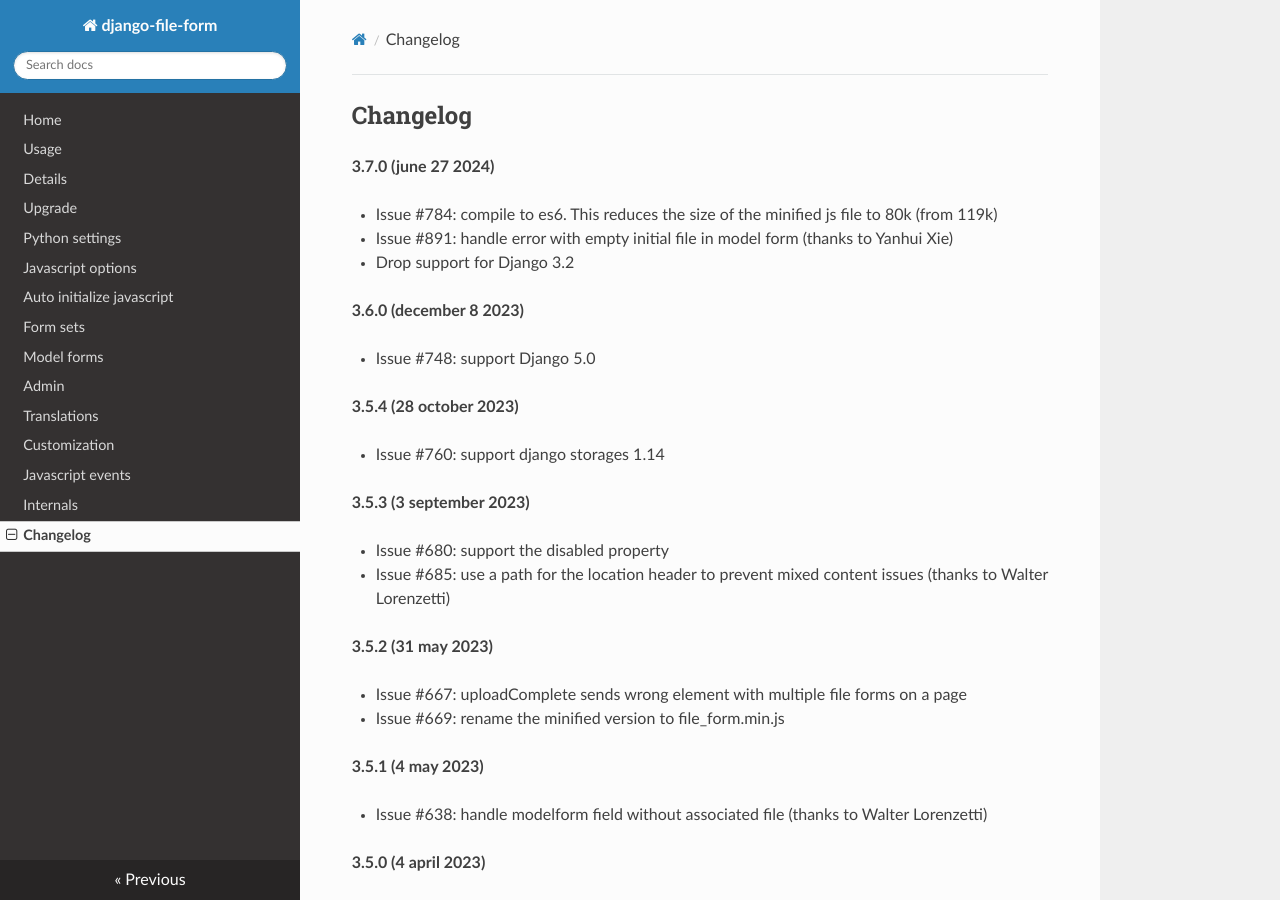
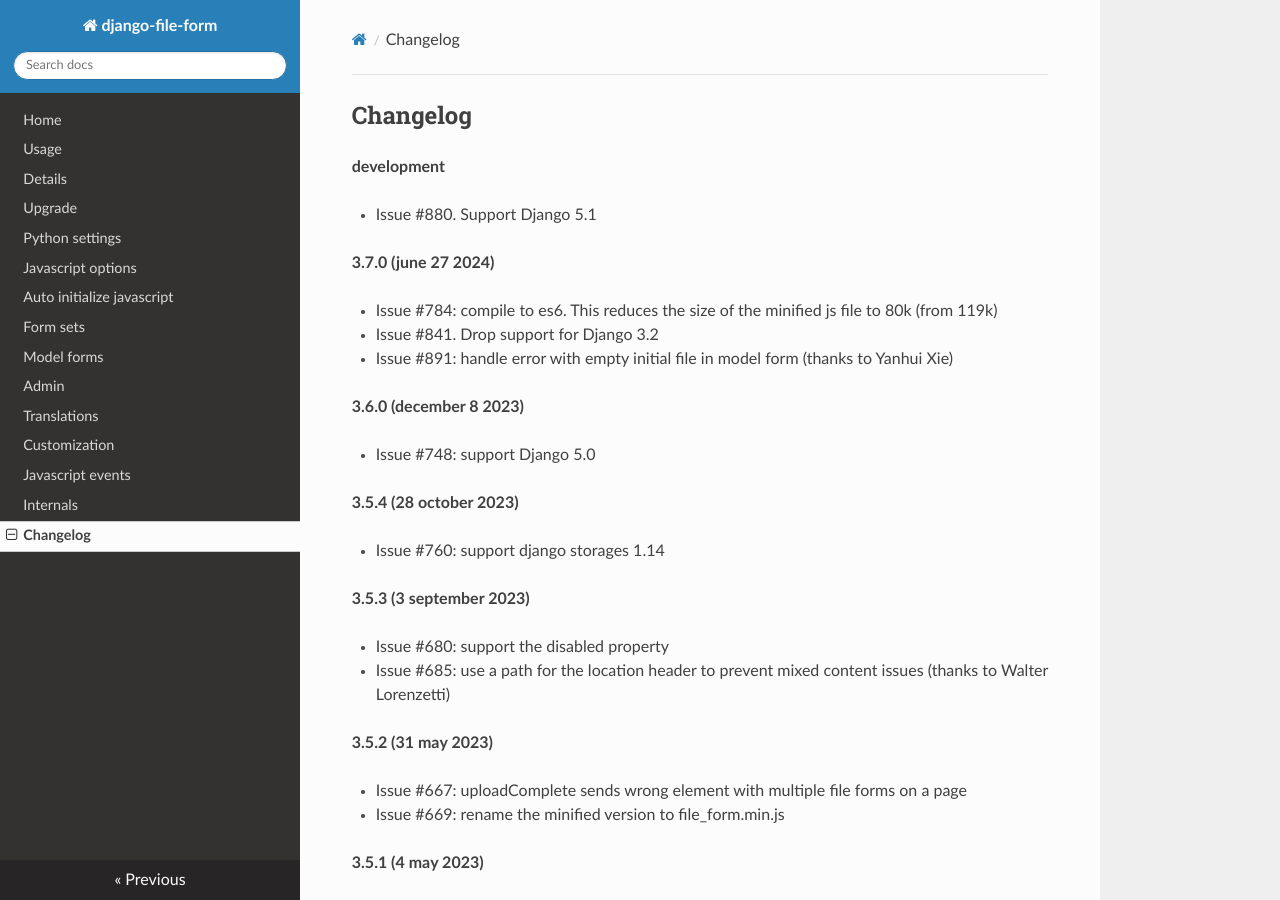
Before and after one commit to mbraak/django-file-form, an MkDocs documentation site: the page built from docs/changelog.md, in a window 1280 px wide and 900 px high. Built offline with MkDocs 1.6.1, drawn with Linux system fonts in a browser that asks for light colours; nearby versions of some CDN libraries.

Commit message:
Support Django 5.1 (#880)
* Test with Django 5.1a1

* Docs

* Replace AlterIndexTogether migration with AddIndex

* Changelog

* Update requirements_django.txt

* Test with Django 5.1b1

* Test django==5.1rc1

* Django 5.1

* Update setup.py

```diff
--- a/docs/changelog.md
+++ b/docs/changelog.md
@@ -1,10 +1,14 @@
 ## Changelog
+
+**development**
+
+- Issue #880. Support Django 5.1
 
 **3.7.0 (june 27 2024)**
 
 - Issue #784: compile to es6. This reduces the size of the minified js file to 80k (from 119k)
+- Issue #841. Drop support for Django 3.2
 - Issue #891: handle error with empty initial file in model form (thanks to Yanhui Xie)
-- Drop support for Django 3.2
 
 **3.6.0 (december 8 2023)**
 
--- a/setup.py
+++ b/setup.py
@@ -27,6 +27,7 @@
         "Framework :: Django",
         "Framework :: Django :: 4.2",
         "Framework :: Django :: 5.0",
+        "Framework :: Django :: 5.1",
         "Intended Audience :: Developers",
         "License :: OSI Approved :: Apache Software License",
         "Programming Language :: Python :: 3.8",
```
Also changed, not shown: docs/index.md (+2 -1 lines), 3 other files.
